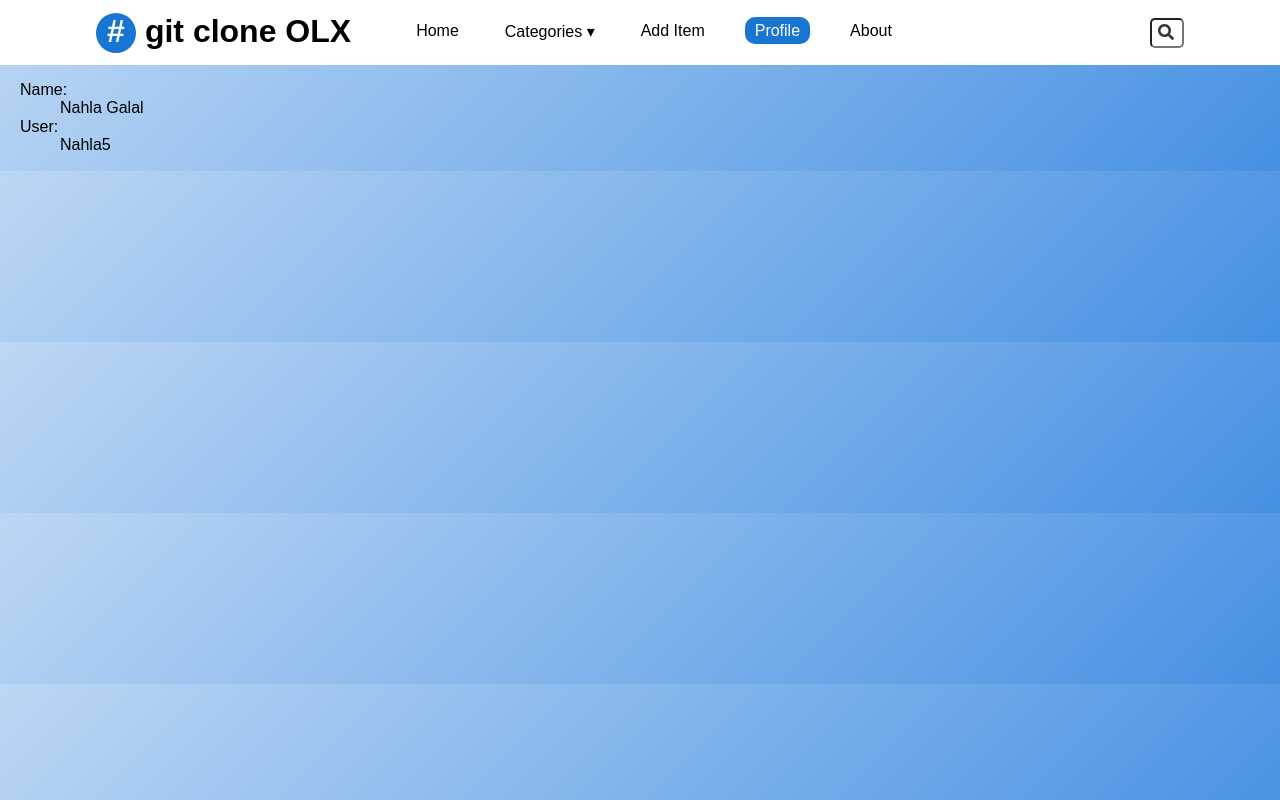
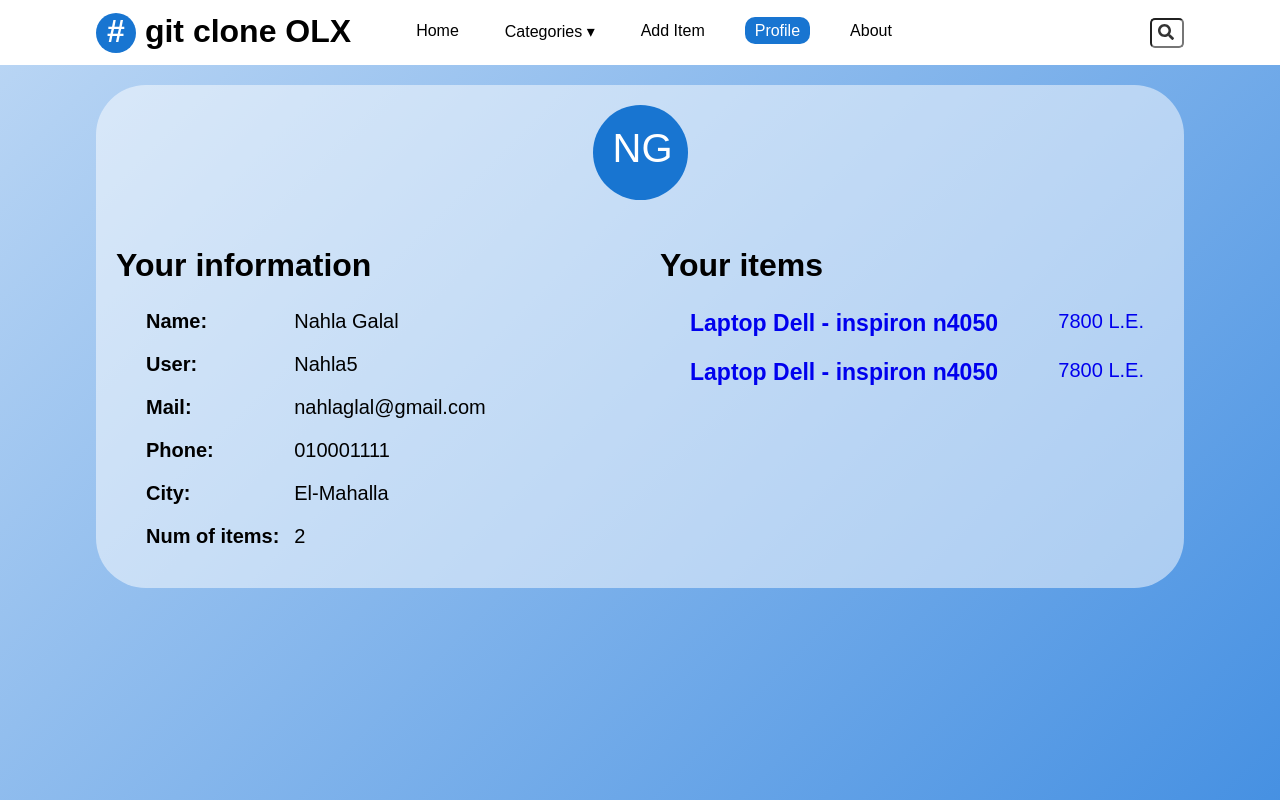
Before and after one commit to NahlaGalal/git-clone-olx, a React app: page /profile in a window 1280 px wide. Built offline with nearby package versions, Linux system fonts and the light colour scheme.

Commit message:
Add Profile component and modify background color

```diff
--- /dev/null
+++ b/src/components/About.js
@@ -0,0 +1,11 @@
+import React, {Component} from 'react';
+
+export default class About extends Component{
+  render() {
+    return (
+      <div>
+        About
+      </div>
+    )
+  }
+}
--- a/src/components/Profile.js
+++ b/src/components/Profile.js
@@ -1,4 +1,5 @@
 import React, {Component} from 'react';
+import {Link} from 'react-router-dom';
 
 import '../style/profile.css'
 
@@ -11,22 +12,54 @@ export default class Profile extends Component{
       Phone: '010001111',
       Mail: 'nahlaglal@gmail.com',
       City: 'El-Mahalla',
-      Items: []
+      Items: [
+        {
+          name: "Laptop Dell - inspiron n4050",
+          price: 7800
+        },
+        {
+          name: "Laptop Dell - inspiron n4050",
+          price: 7800
+        }
+      ]
     }
   }
 
   render() {
     return (
-      <div>
+      <main className="profile container">
+        <h1>{this.state.Name.split(' ', 2).map(letter => letter[0])}</h1>
         <section className="info">
+          <h2>Your information</h2>
           <dl>
             <dt>Name: </dt>
             <dd>{this.state.Name}</dd>
             <dt>User: </dt>
             <dd>{this.state.User}</dd>
+            <dt>Mail: </dt>
+            <dd>{this.state.Mail}</dd>
+            <dt>Phone: </dt>
+            <dd>{this.state.Phone}</dd>
+            <dt>City: </dt>
+            <dd>{this.state.City}</dd>
+            <dt>Num of items: </dt>
+            <dd>{this.state.Items.length}</dd>
           </dl>
         </section>
-      </div>
+        <section className="items">
+          <h2>Your items</h2>
+          <ul>
+            {this.state.Items.map((item, i) => (
+              <li className="item" key={i}>
+                <Link to="/item">
+                  <h3>{item.name}</h3>
+                  <p>{item.price} L.E.</p>
+                </Link>
+              </li>
+            ))}
+          </ul>
+        </section>
+      </main>
     )
   }
 }
--- a/src/components/Router.js
+++ b/src/components/Router.js
@@ -8,6 +8,7 @@ import Error from './Error';
 import AddItem from './AddItem';
 import Profile from './Profile';
 import Category from './Category';
+import About from './About';
 
 export default class Router extends Component {
     render() {
@@ -23,6 +24,7 @@ export default class Router extends Component {
                             <Route exact path="/addItem" component={AddItem} />
                             <Route exact path="/profile" component={Profile}/>
                             <Route exact path="/categories/:name" component={Category}/>
+                            <Route exact path="/about" component={About} />
                             <Route exact path="/error" component={Error} />
                             <Redirect to="/error" />
                         </Switch>
--- a/src/style/main-styles/style.css
+++ b/src/style/main-styles/style.css
@@ -3,7 +3,10 @@
     --background-color: #f6f9fc;
 }
 
-body{background: linear-gradient(-45deg, rgba(24, 117, 219, 0.8), rgba(24, 117, 219, 0.29))}
+body{
+    background: linear-gradient(-45deg, rgba(24, 117, 219, 0.8), rgba(24, 117, 219, 0.29));
+    background-size: 100vw 100vh;
+}
 
 *{
     outline: none;
--- a/src/style/profile.css
+++ b/src/style/profile.css
@@ -0,0 +1,63 @@
+main.profile{
+  margin: 20px auto;
+  background-color: rgba(255, 255, 255, 0.5);
+  border-radius: 50px;
+  overflow: hidden;
+}
+
+.profile h1{
+  background-color: var(--main-color);
+  width: 55px;
+  height: 55px;
+  padding: 20px;
+  border-radius: 50%;
+  color: #FFF;
+  font-size: 40px;
+  text-align: center;
+  margin: 20px auto;
+  font-weight: normal;
+}
+
+.profile section{
+  display: inline-block;
+  width: 50%;
+  vertical-align: top;
+}
+
+.profile section h2{font-size: 32px;}
+
+.profile .info dl{
+  display: flex;
+  flex-wrap: wrap;
+  padding-left: 50px;
+  font-size: 20px;
+}
+
+.profile .info dt{
+  font-weight: bold;
+  width: 30%;
+  margin-bottom: 20px
+}
+
+.profile .info dd{
+  margin: 0;
+  width: 70%
+}
+
+.profile .items ul{
+  list-style: none;
+  padding-left: 50px;
+}
+
+.profile .items h3, .profile .items p{
+  display: inline-block;
+  margin-top: 0;
+}
+
+.profile .items h3{font-size: 23px;}
+
+.profile .items p{
+  font-size: 20px;
+  float: right;
+  margin-right: 40px
+}
```
